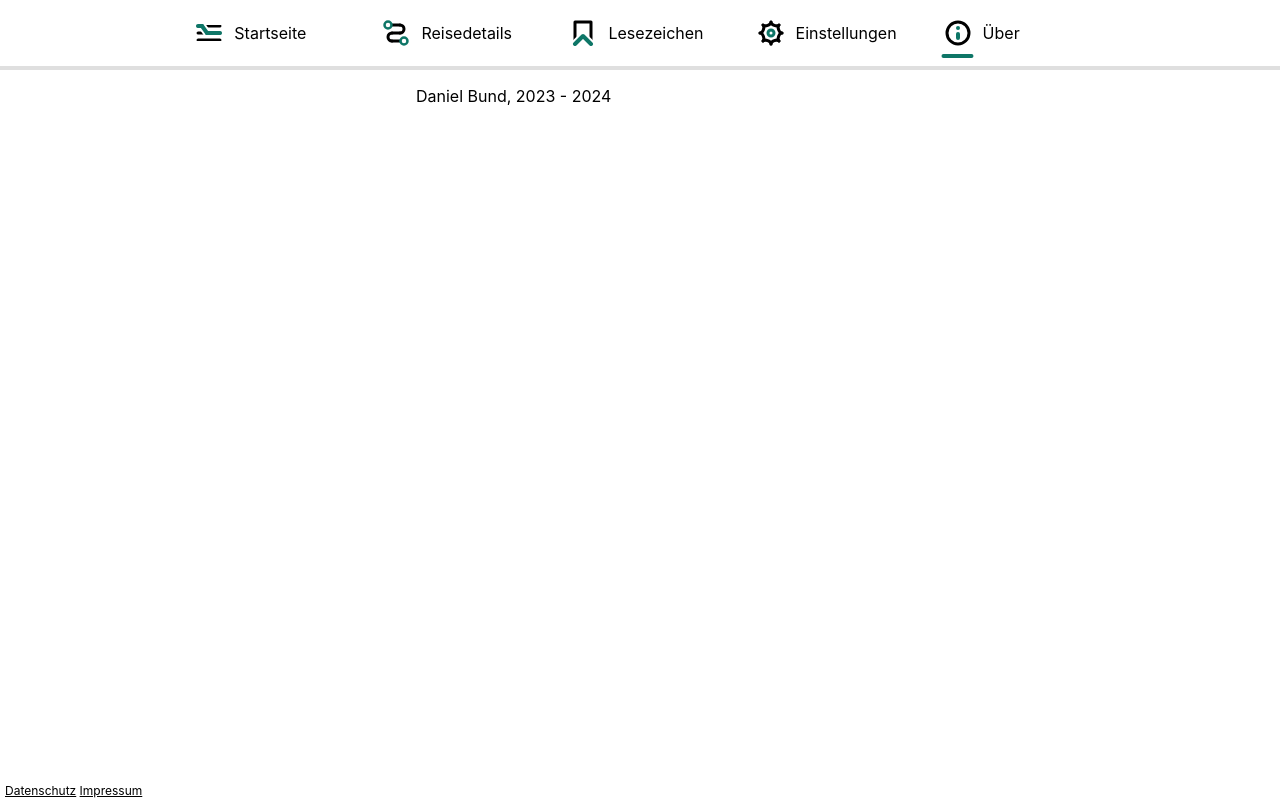
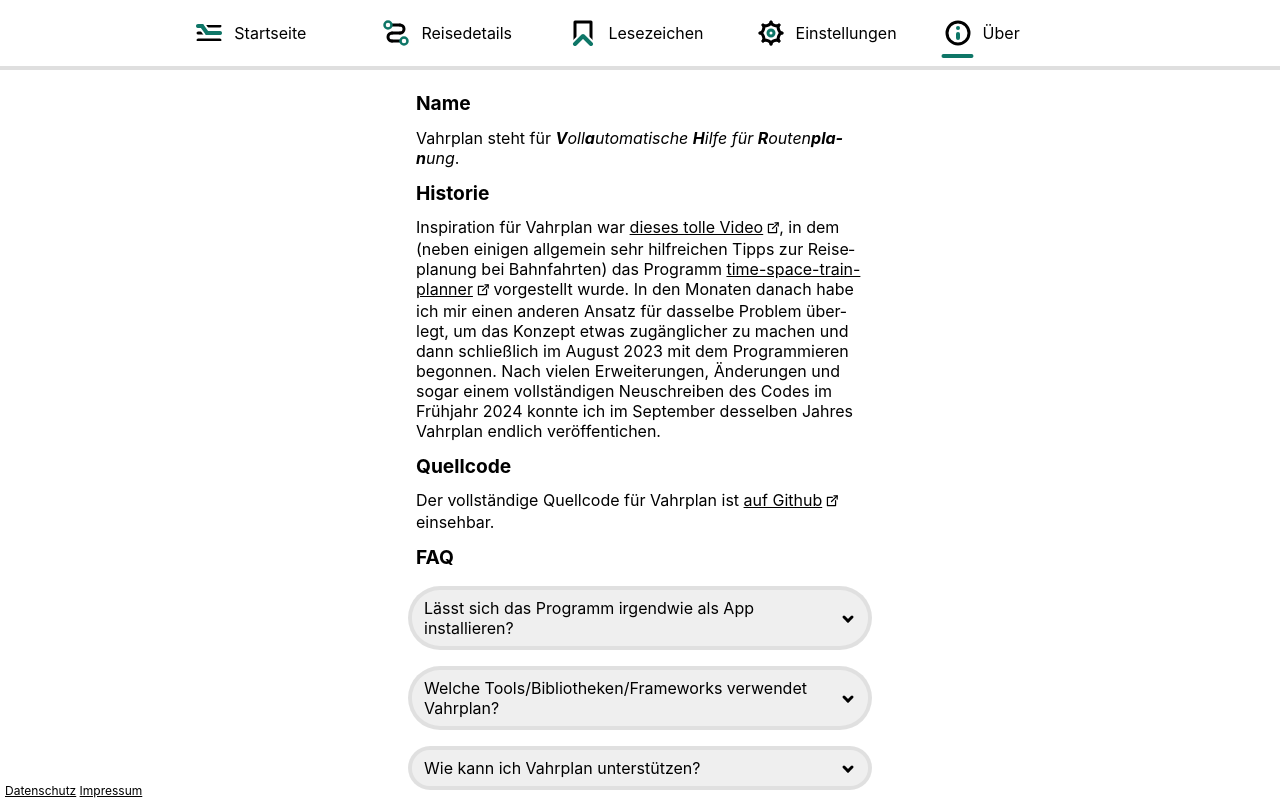
Before and after one commit to dabund24/vahrplan, a SvelteKit app: page /about in a window 1280 px wide. Built offline with nearby package versions, Linux system fonts and the light colour scheme.

Commit message:
add about page. resolves #14

```diff
--- a/src/routes/about/+page.svelte
+++ b/src/routes/about/+page.svelte
@@ -1,5 +1,7 @@
 <script>
-import Header from "$lib/components/Header.svelte";
+	import Header from "$lib/components/Header.svelte";
+	import AccordionElement from "$lib/components/AccordionElement.svelte";
+	import { PUBLIC_PAYPAL_LINK, PUBLIC_IMPRINT_EMAIL_ADDRESS, PUBLIC_VERSION } from "$env/static/public";
 </script>
 
 <svelte:head>
@@ -10,11 +12,121 @@ import Header from "$lib/components/Header.svelte";
 
 <Header title={"Über diese Seite"} mobileOnly={true} />
 <div class="content-wrapper">
-	Daniel Bund, 2023 - 2024
+	<h1>Name</h1>
+	Vahrplan steht für
+	<i
+		><strong>V</strong>oll<strong>a</strong>utomatische <strong>H</strong>ilfe für
+		<strong>R</strong>outen<strong>plan</strong>ung</i
+	>.
+	<h1>Historie</h1>
+	Inspiration für Vahrplan war <a href="https://youtu.be/rD5iATcC9Mo">dieses tolle Video</a>, in
+	dem (neben einigen allgemein sehr hilfreichen Tipps zur Reiseplanung bei Bahnfahrten) das
+	Programm <a href="https://tespace.traines.eu/tstp">time-space-train-planner</a> vorgestellt
+	wurde. In den Monaten danach habe ich mir einen anderen Ansatz für dasselbe Problem überlegt, um
+	das Konzept etwas zugänglicher zu machen und dann schließlich im August 2023 mit dem
+	Programmieren begonnen. Nach vielen Erweiterungen, Änderungen und sogar einem vollständigen
+	Neuschreiben des Codes im Frühjahr 2024 konnte ich im September desselben Jahres Vahrplan
+	endlich veröffentichen.
+	<h1>Quellcode</h1>
+	Der vollständige Quellcode für Vahrplan ist
+	<a href="https://github.com/dabund24/vahrplan">auf Github</a>
+	einsehbar.
+	<h1>FAQ</h1>
+	{#snippet tool(useCase, name, link)}
+		<li>{useCase}: <a href={link}>{name}</a></li>
+	{/snippet}
+	<AccordionElement title="Lässt sich das Programm irgendwie als App installieren?">
+		Ja. Vahrplan ist als sogenannte <a href="https://de.wikipedia.org/wiki/Progressive_Web_App"
+			>Progressive Web App</a
+		> verfügbar. Die Installation erfolgt über den Browser und ist nicht browserübergreifend einheitlich.
+		Es handelt sich aber in der Regel um einen Button mit der Aufschrift "Installieren" oder "Zum
+		Home-Bildschirm hinzufügen" im Browser-Menü.
+	</AccordionElement>
+	<AccordionElement title="Welche Tools/Bibliotheken/Frameworks verwendet Vahrplan?">
+		<h2>Allgemeine Sachen</h2>
+		<ul>
+			{@render tool("Programmiersprache", "TypeScript", "https://www.typescriptlang.org/")}
+			{@render tool("Meta-Framework", "SvelteKit", "https://kit.svelte.dev/")}
+			{@render tool("Build-Tool", "Vite", "https://vitejs.dev/")}
+			{@render tool("Linter", "ESLint", "https://eslint.org/")}
+			{@render tool("Code Formatter", "Prettier", "https://prettier.io/")}
+		</ul>
+		<h2>Backend</h2>
+		<ul>
+			{@render tool("Laufzeitumgebung", "Node.js", "https://nodejs.org/")}
+			{@render tool("Nosql-Datenbank", "Valkey", "https://valkey.io/")}
+			{@render tool(
+				"Verbindungsdaten",
+				"Hafas via hafas-client",
+				"https://github.com/public-transport/hafas-client"
+			)}
+		</ul>
+		<h2>Frontend</h2>
+		<ul>
+			{@render tool("Framework", "Svelte", "https://svelte.dev/")}
+			{@render tool("Karten-Bibliothek", "Leaflet", "https://leafletjs.com/")}
+			{@render tool("Karten-Kacheln", "OpenStreetMap", "https://www.openstreetmap.org/")}
+		</ul>
+		<h2>Das Drumherum</h2>
+		<ul>
+			{@render tool("Cloud-Hosting", "Hetzner", "https://www.hetzner.com/cloud/")}
+			{@render tool("Analytics", "Umami", "https://umami.is/")}
+			{@render tool("Mail-Server", "mailcow", "https://mailcow.email/")}
+		</ul>
+	</AccordionElement>
+	<AccordionElement title="Wie kann ich Vahrplan unterstützen?">
+		Vielen Dank erstmal :D. Am besten kannst du Vahrplan unterstützen, indem du das Programm in
+		deinem Freundeskreis und in deiner Familie weierempfielst. Wenn du magst, kannst du auch
+		gerne über <a href={PUBLIC_PAYPAL_LINK}>Paypal</a> eine Spende hinterlassen. Die Seite zu benutzen
+		ohne zu spenden ist aber völlig in Ordnung.
+	</AccordionElement>
+	<AccordionElement title="Ich habe einen Bug gefunden. Wo kann ich den melden?">
+		Falls du glaubst einen Fehler gefunden zu haben, würde ich mich darüber freuen, davon zu
+		erfahren. Du kannst gerne ein <a
+			href="https://github.com/dabund24/vahrplan/issues/new?assignees=&labels=&projects=&template=bug_report.md&title="
+			>Issue auf Github aufmachen</a
+		>
+		oder mir alternativ <a href="mailto:{PUBLIC_IMPRINT_EMAIL_ADDRESS}">eine E-Mail schreiben</a>.
+	</AccordionElement>
+
+	<AccordionElement title="Fahrplan schreibt man mit F. Bist du dumm?">
+		Wofür Vahrplan steht, ist ganz oben auf der Seite beschrieben. Ähnlichkeiten mit echten
+		Wörtern sind rein zufällig.
+	</AccordionElement>
+	<div class="mobile-only">
+		<h1>Rechtliches</h1>
+		<ul>
+			<li><a href="/privacy">Datenschutz</a></li>
+			<li><a href="/imprint">Impressum</a></li>
+		</ul>
+	</div>
+
+	<footer class="flex-column">
+		<small>Vahrplan {PUBLIC_VERSION}</small>
+		<small>Daniel Bund, 2023-2024</small>
+	</footer>
 </div>
 
 <style>
 	.content-wrapper {
-        padding: 1rem;
+		padding: 0.5rem 1rem;
+	}
+
+	h1 {
+		font-size: 1.2rem;
+	}
+
+	h2 {
+		font-size: 1.1rem;
+	}
+
+	ul {
+		list-style: initial;
+		padding-left: 1rem;
+	}
+
+	footer {
+		align-items: center;
+		margin-top: 1rem;
 	}
 </style>
```
